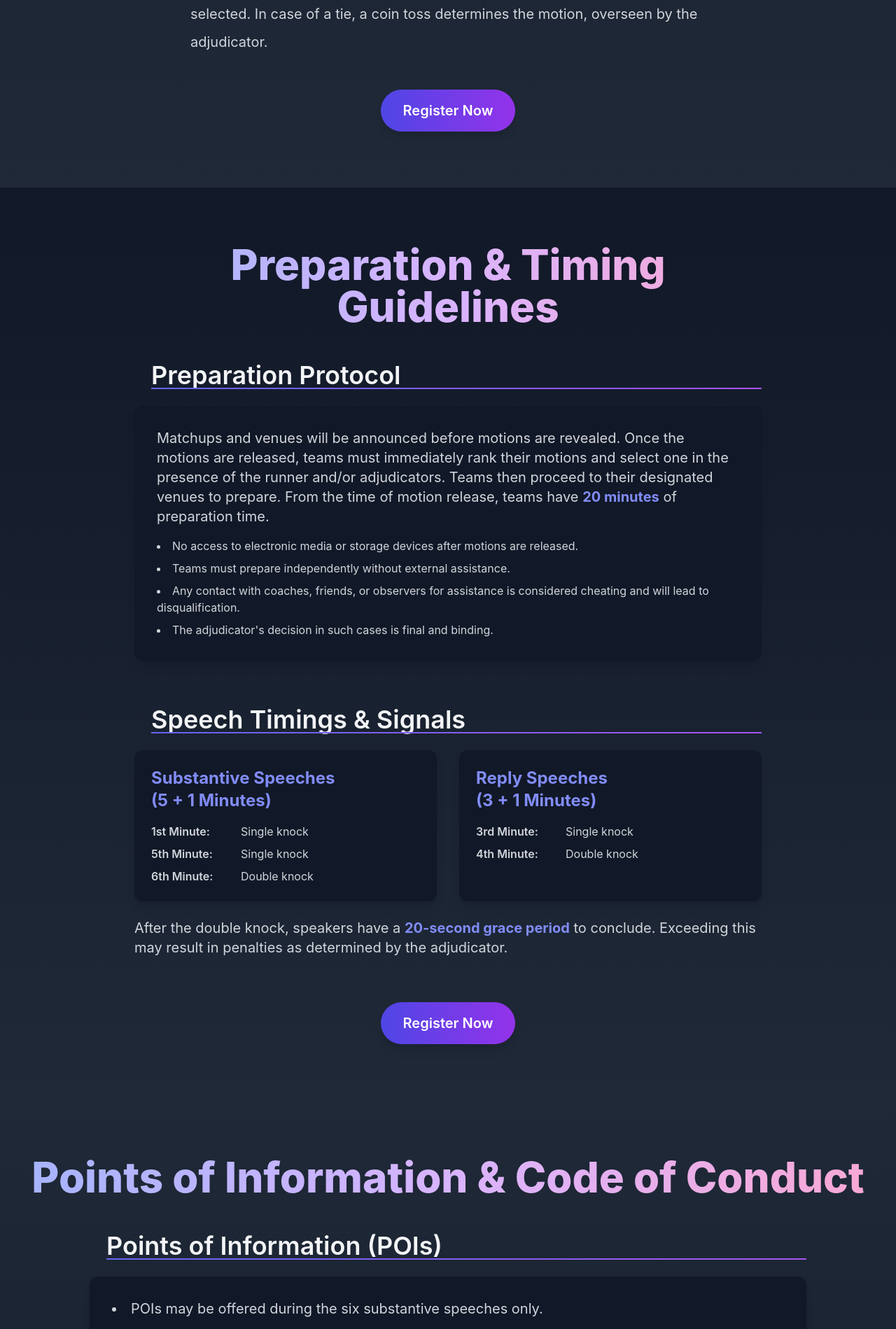
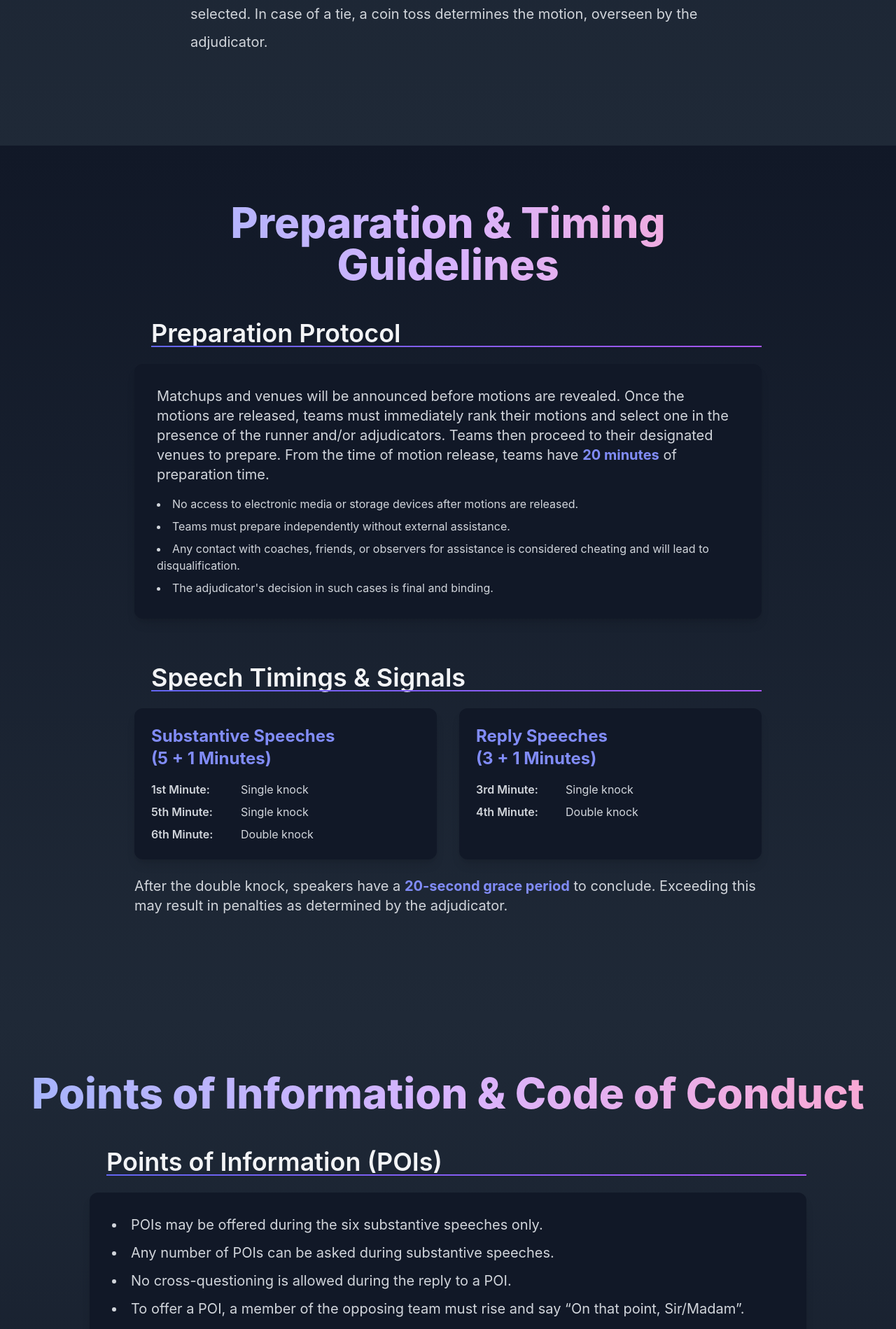
Before and after one commit to dismh/PDC-rework, a React (Vite) app: page / in a window 1280 px wide. Shown: the part 3380-5279 px from the top of the page at 70% size. Built offline with nearby package versions, Linux system fonts and the light colour scheme.

Commit message:
Removed register buttons (Some) as ma'am requested. + Set up cash prizes.

```diff
--- a/package.json
+++ b/package.json
@@ -17,6 +17,7 @@
     "motion": "^12.9.2",
     "react": "^19.0.0",
     "react-dom": "^19.0.0",
+    "styled-components": "^6.1.17",
     "tailwind-merge": "^3.2.0"
   },
   "devDependencies": {
--- a/src/components/CashPrize.jsx
+++ b/src/components/CashPrize.jsx
@@ -1,6 +1,7 @@
 import React from "react";
 import { motion } from "motion/react";
 import { cn } from "../lib/utils.js";
+import { useState } from "react";
 
 
 export function LampDemo() {
@@ -16,9 +17,16 @@ export function LampDemo() {
   }}
   className="mt-8 bg-gradient-to-br from-black to-slate-700 dark:from-slate-300 dark:to-slate-100 py-4 bg-clip-text text-center text-4xl font-medium tracking-tight text-transparent md:text-7xl"
 >
-        Cash Prize <br />
-        <span className="bg-gradient-to-br from-black to-slate-700 dark:from-slate-300 dark:to-slate-100 bg-clip-text text-transparent">
-          $10,000
+<span className="transition duration-300">
+  Cash Prize
+</span>
+  <br /> <br />
+  <span className="bg-gradient-to-br from-black to-slate-700 dark:from-slate-300 dark:to-slate-100 bg-clip-text text-transparent CHICKENJOCKEY">
+    <p>
+      Winner : ₹ 30,000 <br />
+      Runner Up : ₹ 21,000 <br />
+      Best Orator : ₹ 7000
+    </p>
   </span>
 </motion.h1>
     </LampContainer>
--- a/src/components/PreparationAndTimings.jsx
+++ b/src/components/PreparationAndTimings.jsx
@@ -174,26 +174,6 @@ const PreparationAndTimings = () => {
           </p>
         </motion.div>
 
-        {/* Call-to-Action Button */}
-        <motion.div
-          className="mt-10 text-center max-w-3xl mx-auto"
-          initial={{ opacity: 0, scale: 0.8 }}
-          whileInView={{ opacity: 1, scale: 1 }}
-          transition={{
-            duration: 0.6,
-            delay: 0.8,
-            type: "spring",
-            stiffness: 120,
-          }}
-          viewport={{ once: false }}
-        >
-          <a
-            href="#register"
-            className="inline-block px-8 py-4 text-xl font-semibold text-white bg-gradient-to-r from-indigo-600 to-purple-600 rounded-full hover:from-indigo-700 hover:to-purple-700 transition-all duration-300 shadow-lg hover:shadow-[0_0_20px_rgba(99,102,241,0.8)]"
-          >
-            Register Now
-          </a>
-        </motion.div>
       </div>
     </section>
   );
--- a/src/components/Rules.jsx
+++ b/src/components/Rules.jsx
@@ -205,22 +205,6 @@ const Rules = () => {
             determines the motion, overseen by the adjudicator.
           </p>
         </motion.div>
-
-        {/* Call-to-Action Button */}
-        <motion.div
-          className="mt-10 text-center max-w-3xl mx-auto"
-          initial={{ opacity: 0, scale: 0.8 }}
-          whileInView={{ opacity: 1, scale: 1 }}
-          transition={{ duration: 0.6, delay: 0.8, type: "spring", stiffness: 120 }}
-          viewport={{ once: false }}
-        >
-          <a
-            href="#register"
-            className="inline-block px-8 py-4 text-xl font-semibold text-white bg-gradient-to-r from-indigo-600 to-purple-600 rounded-full hover:from-indigo-700 hover:to-purple-700 transition-all duration-300 shadow-lg hover:shadow-[0_0_20px_rgba(99,102,241,0.8)]"
-          >
-            Register Now
-          </a>
-        </motion.div>
       </div>
     </section>
   );
```
Also changed, not shown: src/index.css (line endings or trailing spaces), 1 other file (tests, documents, lock files or other folders). Lines whose indentation alone changed are shown as unchanged.
